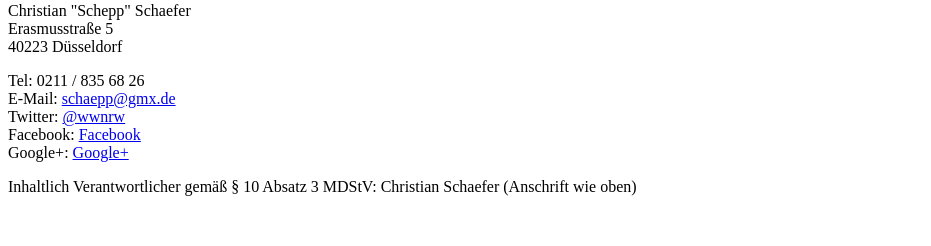
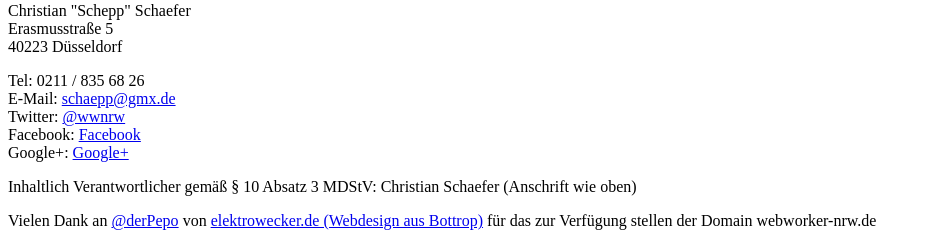
Before and after one commit to Schepp/wwnrw, a PHP site: the page made by site/templates/home.php in a window 1280 px wide. Shown: the part 944-1190 px from the top of the page, without its empty margins (0-931 px from the left). Before the commit the page ends 1140 px from the top, so only its background shows below. Run offline with PHP 8.4, Linux system fonts and the light colour scheme; the template is opened without the code that fills it, so the values that code supplies are empty; some libraries are stand-ins or nearby versions.

Commit message:
thank you to myself and thank you for the backlink!

```diff
--- a/site/templates/home.php
+++ b/site/templates/home.php
@@ -61,6 +61,8 @@
 			Facebook: <a href="http://www.facebook.com/wwnrw">Facebook</a><br>
 			Google+: <a href="https://plus.google.com/109970663953331374396" rel="publisher">Google+</a></p>
 			<p>Inhaltlich Verantwortlicher gemäß § 10 Absatz 3 MDStV: Christian Schaefer (Anschrift wie oben)</p>
+
+			<p>Vielen Dank an <a href="http://www.twitter.com/derPepo">@derPepo</a> von <a href="http://www.elektrowecker.de">elektrowecker.de (Webdesign aus Bottrop)</a> für das zur Verfügung stellen der Domain webworker-nrw.de</p>
 		</article>
 	</main>
 <?php snippet('footer') ?>
```
